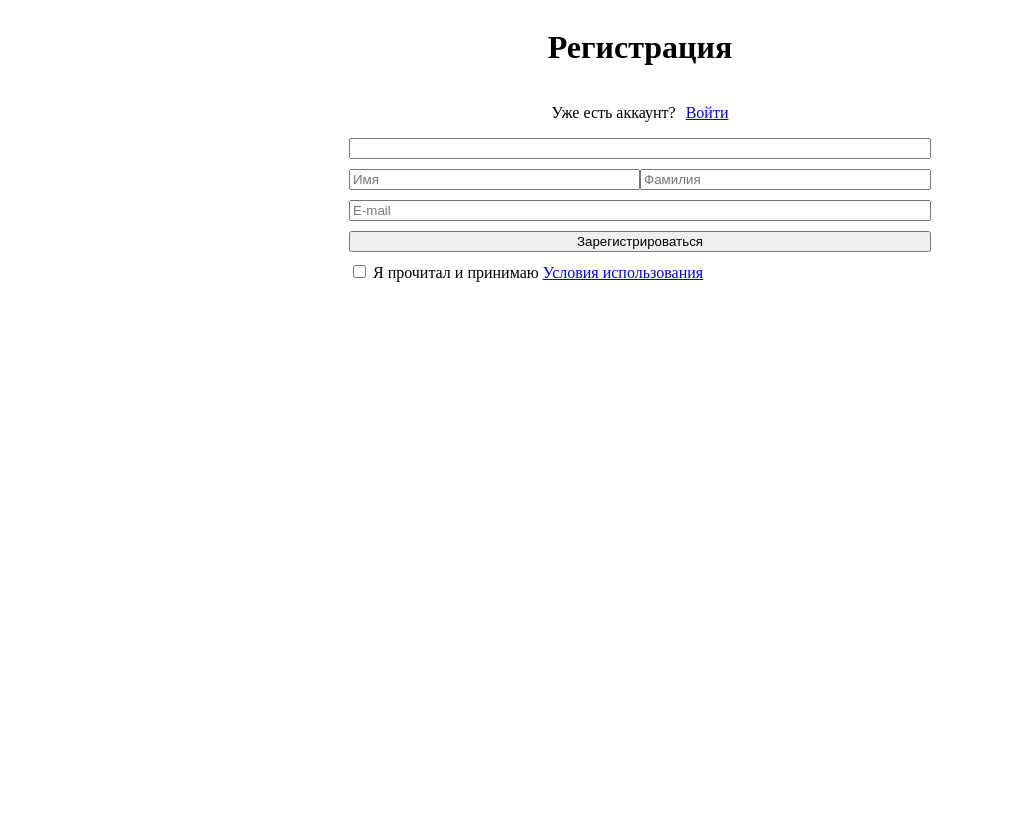
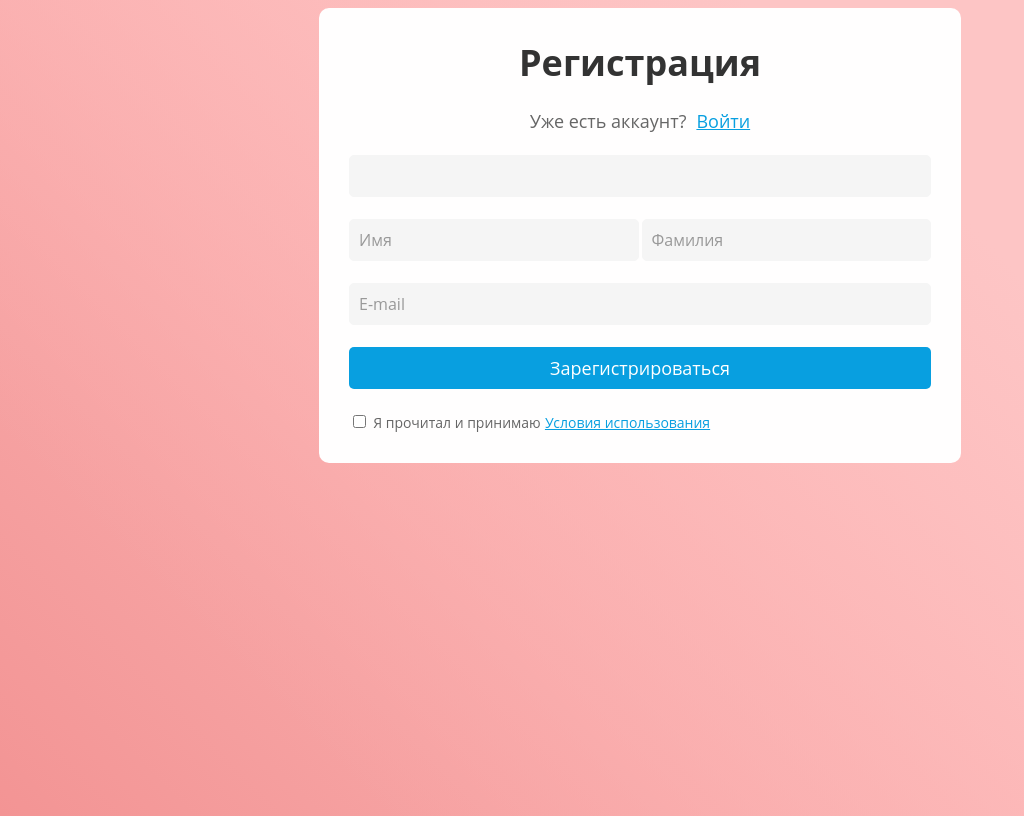
Before and after one commit to KonstantinVas/PerpleSchool-HTML, a plain HTML site: page 2-Form/form.html in a window 1280 px wide. Shown: the whole page, without its empty margins (0-1024 px from the left). Drawn offline with Linux system fonts and the light colour scheme.

Commit message:
2-css готово

```diff
--- a/2-Form/form.html
+++ b/2-Form/form.html
@@ -11,6 +11,7 @@
 <body>
     <main>
         <div class="container">
+            <form class="form" action="#">
                 <h1>Регистрация</h1>
                 <div class="block">
                     <p>
@@ -18,7 +19,6 @@
                     </p>
                     <a href="#">Войти</a>
                 </div>
-            <form class="form" action="#">
                 <input type="text" name="text">
                 <div class="form__block">
                     <input type="text" name="name" placeholder="Имя">
@@ -29,7 +29,7 @@
                 <div>
                     <input type="checkbox" id="check" name="check" required>
                     <label for="check">Я прочитал и принимаю</label>
-                    <a href="#">Условия использования</a>
+                    <a class="checkbox__link" href="#">Условия использования</a>
                 </div>
             </form>
         </div>
--- a/2-Form/style.css
+++ b/2-Form/style.css
@@ -1,8 +1,17 @@
+* {
+    font-family: 'Open Sans', sans-serif;
+}
+
 .container {
     display: flex;
     flex-direction: column;
     justify-content: center;
     align-items: center;
+}
+
+body {
+    background: linear-gradient(225.00deg, rgb(253, 197, 197) 25.447%, rgba(242, 152, 222, 0) 100%), linear-gradient(225.29deg, rgb(255, 165, 165) 32.964%, rgba(255, 255, 255, 0) 82.031%), rgb(243, 148, 148);
+    height: 100vh;
 }
 
 .block {
@@ -15,17 +24,83 @@
 .form {
     display: flex;
     flex-direction: column;
-    gap: 10px;
+    gap: 22px;
+    padding: 30px;
+    border-radius: 10px;
     max-width: 582px;
     width: 100%;
+    background-color: #FFFEFE;
 }
 
 .form__block {
     display: flex;
     align-items: center;
     justify-content: center;
+    gap: 3px;
 }
 
 .form__block input {
     width: 100%;
 }
+
+h1 {
+    margin: 0;
+    text-align: center;
+    font-weight: 700;
+    font-size: 36px;
+    color: #333333;
+}
+
+p {
+    margin: 0;
+    font-size: 18px;
+    font-weight: 400;
+    color: #666666;
+}
+
+a {
+    font-size: 18px;
+    color: #089FE0;
+}
+
+input {
+    padding: 9px;
+    border: 1px solid rgb(245, 245, 245);
+    border-radius: 5px;
+    background-color: rgb(245, 245, 245);
+    color: rgb(51, 51, 51);
+    font-size: 16px;
+    line-height: 22px;
+    outline: none;
+}
+
+input::placeholder {
+    color: rgb(153, 153, 153);
+}
+
+input:focus {
+    background-color: rgb(255, 255, 255);
+}
+
+button {
+    padding: 9px;
+    border-radius: 5px;
+    background: rgb(8, 159, 224);
+    border: none;
+    color: rgb(255, 255, 255);
+    font-size: 18px;
+}
+
+label {
+    font-size: 14px;
+    font-weight: 400;
+    line-height: 19px;
+    color: rgb(102, 102, 102);
+}
+
+.checkbox__link {
+    color: rgb(8, 159, 224);
+    font-size: 14px;
+    font-weight: 400;
+    line-height: 19px;
+}
```
Lines whose indentation alone changed are shown as unchanged.
